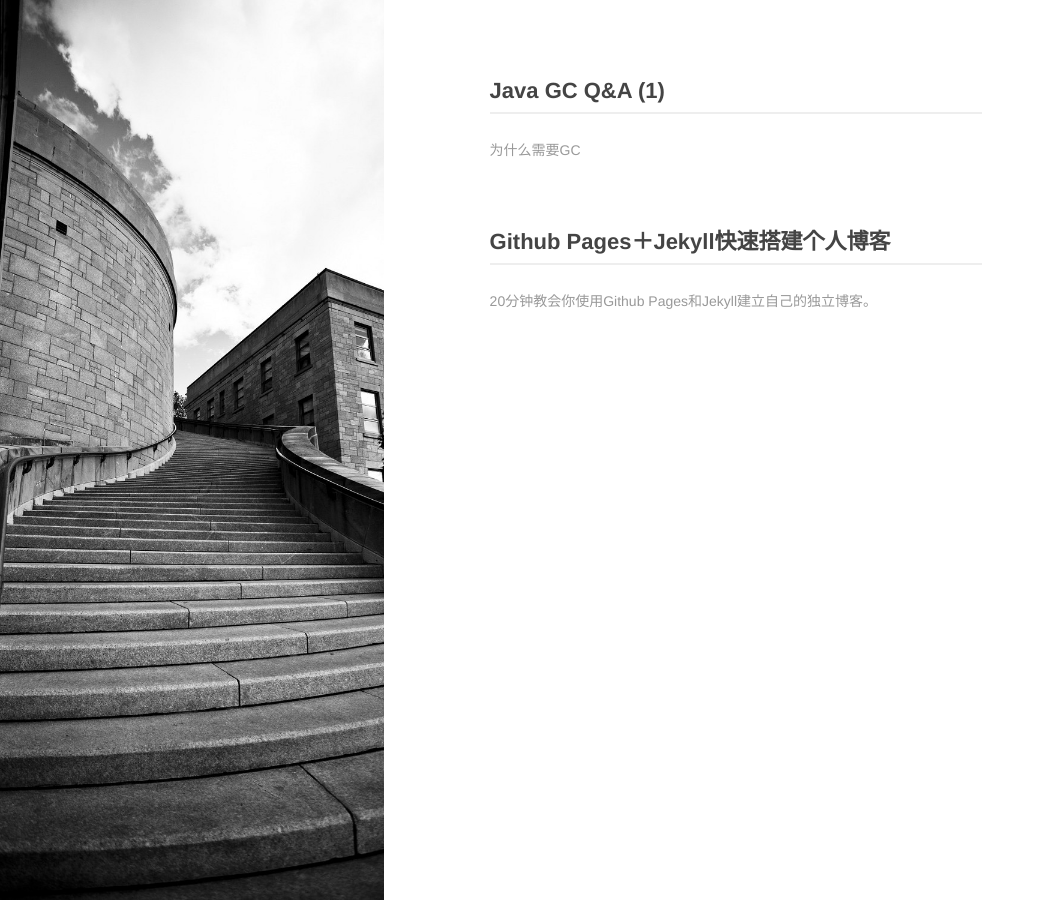
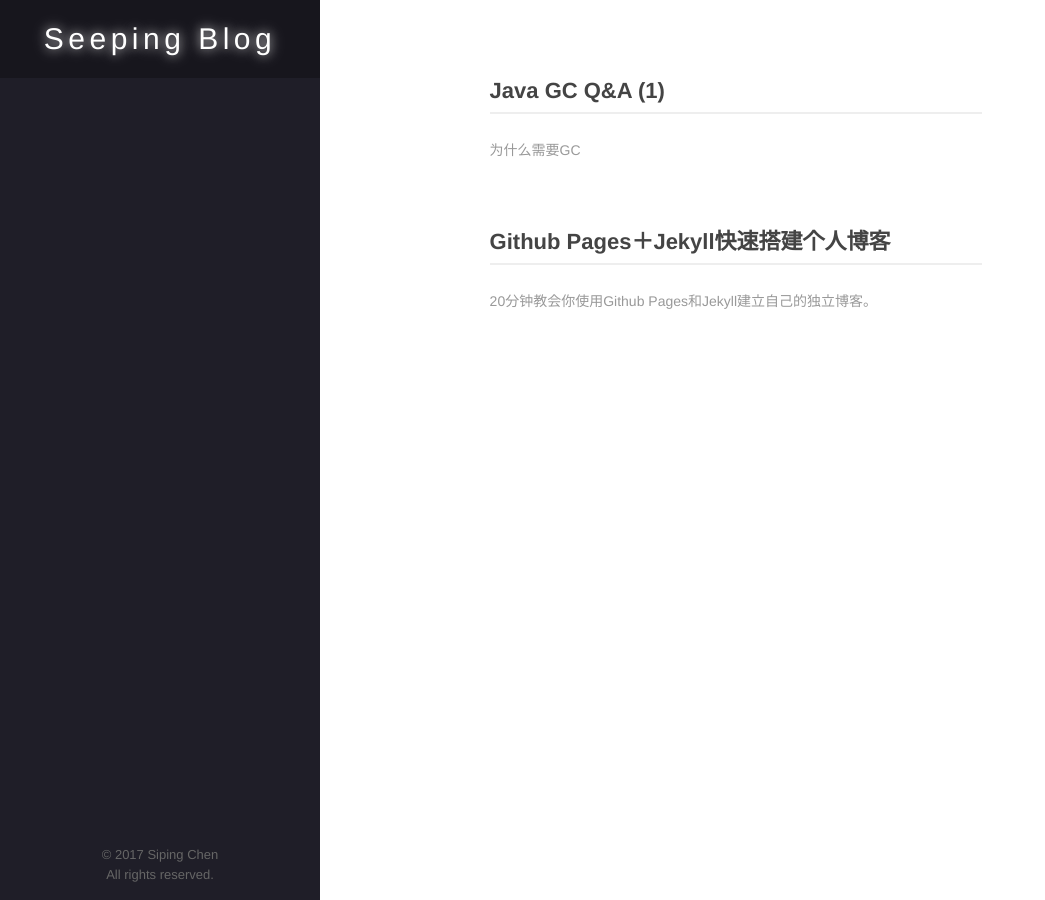
Before and after one commit to seeping007/seeping007.github.io, a Jekyll site: the page built from index.html, in a window 1280 px wide. Shown: the whole page, without its empty margins (0-1045 px from the left). Built offline with Jekyll 4.4.1, drawn with Linux system fonts in a browser that asks for light colours.

Commit message:
add copyright

```diff
--- a/_includes/footer.html
+++ b/_includes/footer.html
@@ -1,7 +1,6 @@
 <footer class="footer-wrapper">
     <div>
-        Copyright © <a href="/">Siping Chen</a>. 2017 • All rights reserved.
-        <br/>
-        <span>Proudly published with <a href="http://jekyllrb.com/" target="_blank">Jekyll</a>.</span>
+        © 2017 <a href="/">Siping Chen</a>
+        <br/>All rights reserved.
     </div>
 </footer>
--- a/_includes/style.css
+++ b/_includes/style.css
@@ -180,13 +180,13 @@ a.external:hover {
     position: fixed;
     top: 0;
     left: 0;
-    width: 30%;
+    width: 25%;
     height: 100%;
     max-width: 500px;
-    background-image: url("/images/lever.jpeg");
-    /*background: #1A1A1A;*/
-    background-size: cover;
-    background-position: 50% 50%;
+    background: #1F1E28;
+    /*background-image: url("/images/lever.jpeg");*/
+    /*background-size: cover;*/
+    /*background-position: 50% 50%;*/
 }
 
 @media screen and (max-width: 767px) {
@@ -200,9 +200,11 @@ a.external:hover {
 
 .index-wrapper .info-card {
     position: absolute;
-    margin-top: 70%;
+    width: 100%;
     text-align: center;
-    width: 100%;
+    padding-top: 24px;
+    padding-bottom: 24px;
+    background: #17161D;
 }
 
 @media screen and (max-width: 767px) {
@@ -214,7 +216,6 @@ a.external:hover {
 .index-wrapper .info-card h1 {
     font-size: 30px;
     color: #fff;
-    margin-bottom: 20px;
     text-shadow: 0 0 80px rgba(255, 255, 255, 0.5);
     letter-spacing: 0.15em;
     text-shadow: rgba(255, 255, 255, 0.5) 0 0 15px, rgba(255, 255, 255, 0.5) 0 0 10px;
@@ -664,6 +665,18 @@ li.L9 {
     padding: 25px 0;
     text-align: center;
     font-size: 13px;
-    line-height: 34px;
+    line-height: 20px;
     color: #a6a6a6;
 }
+
+.copyright {
+    position: absolute;
+    bottom: 0;
+    width: 100%;
+    font-size: 13px;
+    text-align: center;
+    line-height: 20px;
+    color: #666;
+    padding-top: 15px;
+    padding-bottom: 15px;
+}
--- a/index.html
+++ b/index.html
@@ -7,7 +7,12 @@ layout: default
 
     <div class="aside">
       <div class="info-card">
-        <h1></h1>
+        <h1>Seeping Blog</h1>
+      </div>
+
+      <div class="copyright">
+        © 2017 Siping Chen
+        <br/>All rights reserved.
       </div>
     </div>
 
```
